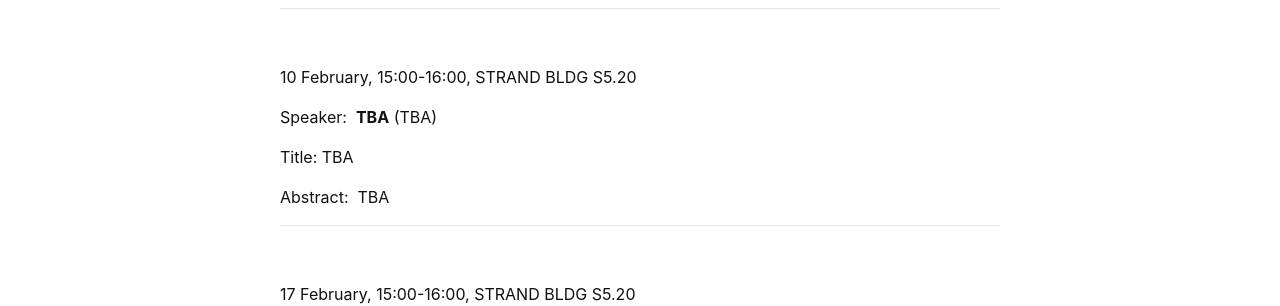
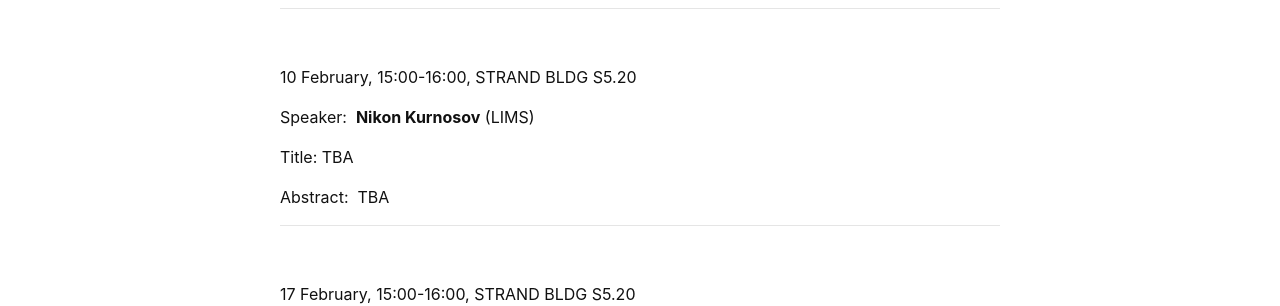
Before and after one commit to kcl-geometry-seminar/kcl-geometry-seminar.github.io, a Jekyll site: the page built from pages/index.md, in a window 1280 px wide. Shown: the part 408-714 px from the top of the page. Built offline with Jekyll 4.4.1, drawn with Linux system fonts in a browser that asks for light colours; a script that is not in the unit is left out.

Commit message:
Update index.md

```diff
--- a/pages/index.md
+++ b/pages/index.md
@@ -24,7 +24,7 @@ Abstract:&nbsp; TBA
 
 10 February,  15:00-16:00, STRAND BLDG S5.20
 
-Speaker:&nbsp; **TBA** (TBA)
+Speaker:&nbsp; **Nikon Kurnosov** (LIMS)
 
 Title:&nbsp;TBA
 
```
